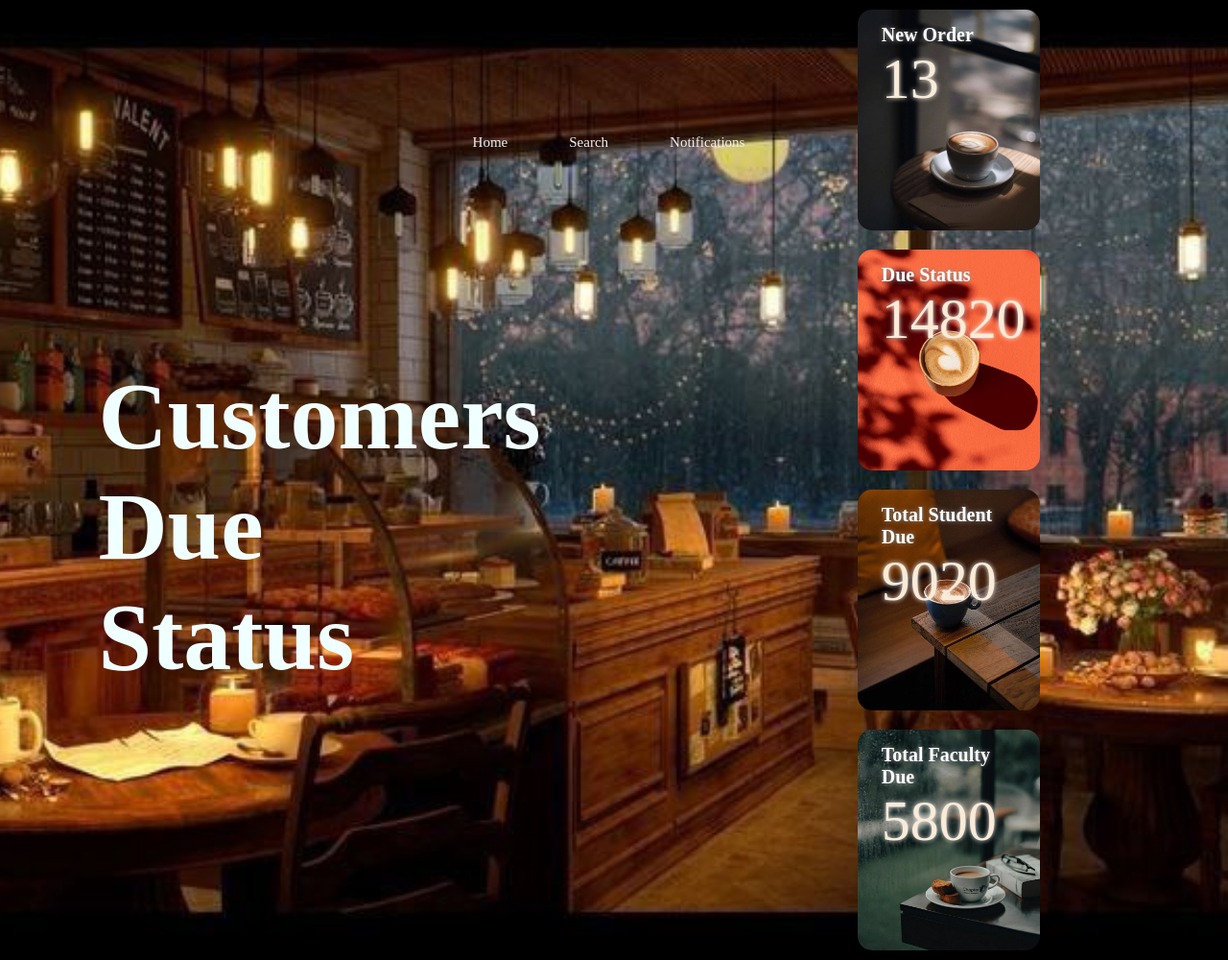
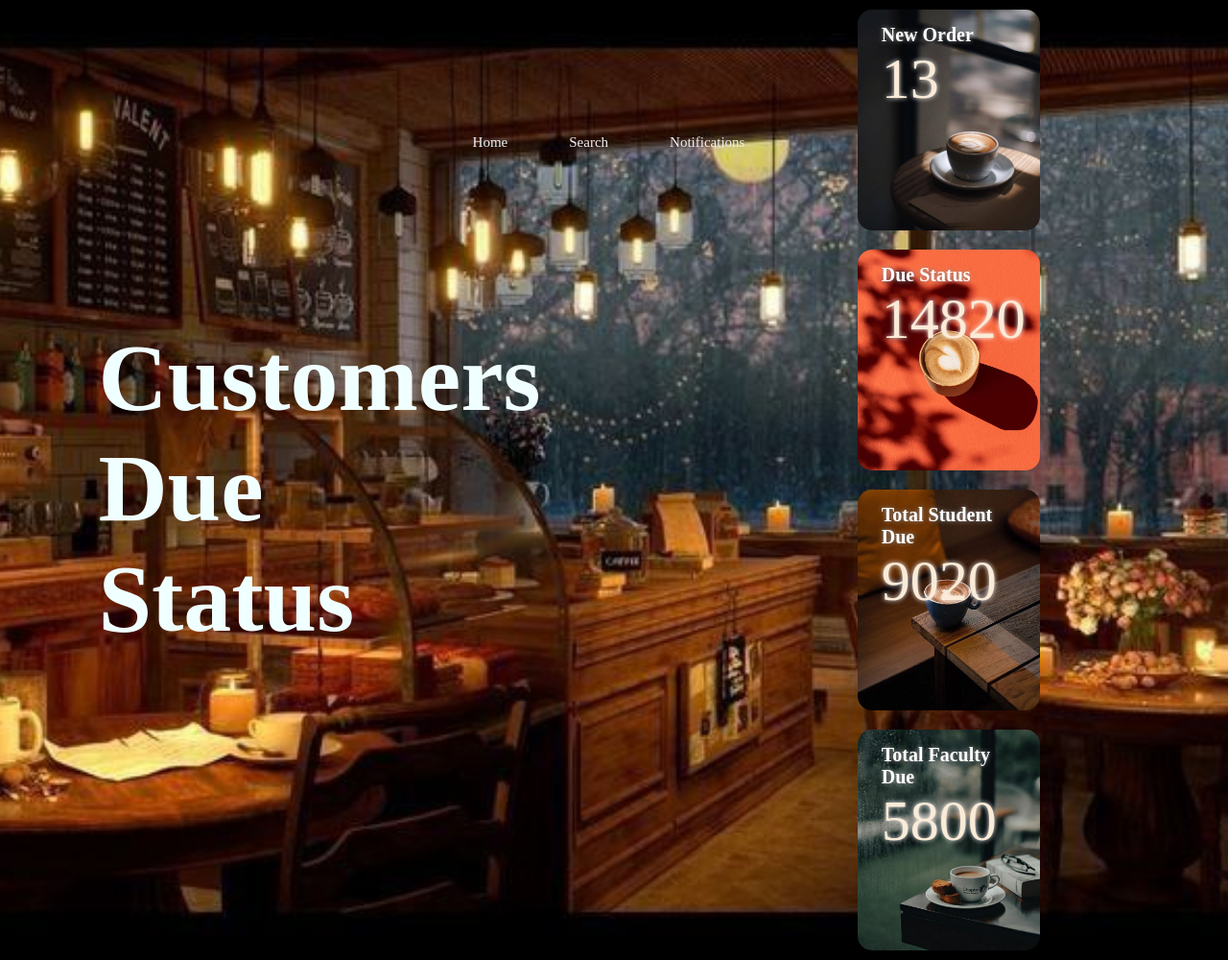
Before and after one commit to Slade-99/Cafeteria-Management-System, a PHP site: page /new_sslcz_gw/Inventory.html in a window 1280 px wide. Shown: the whole page at 96% size. Run offline with PHP 8.4, Linux system fonts and the light colour scheme.

Commit message:
Update style.css

```diff
--- a/style.css
+++ b/style.css
@@ -474,7 +474,7 @@ nav ul li a{
 
 .row1{
       display: flex;
-      height: 88%;
+      height: 78%;
       align-items: center;
 
 }
```
